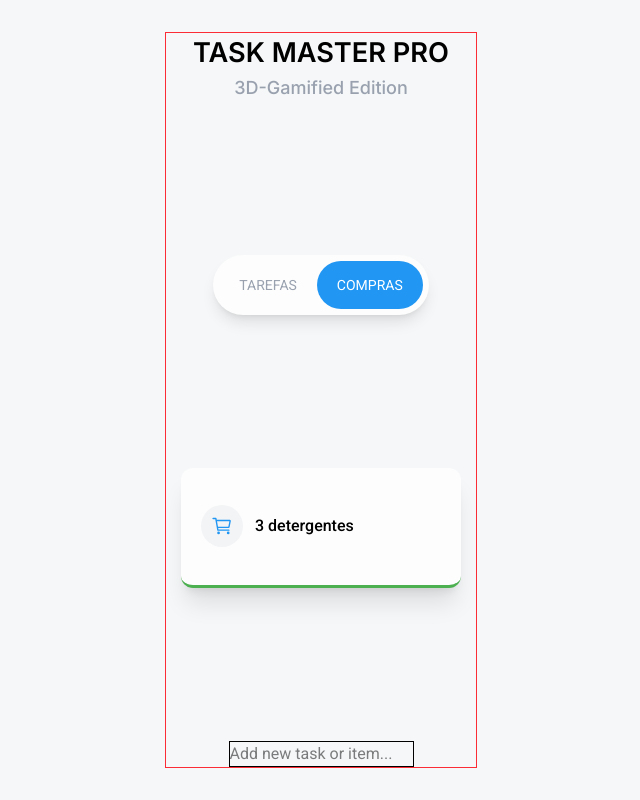
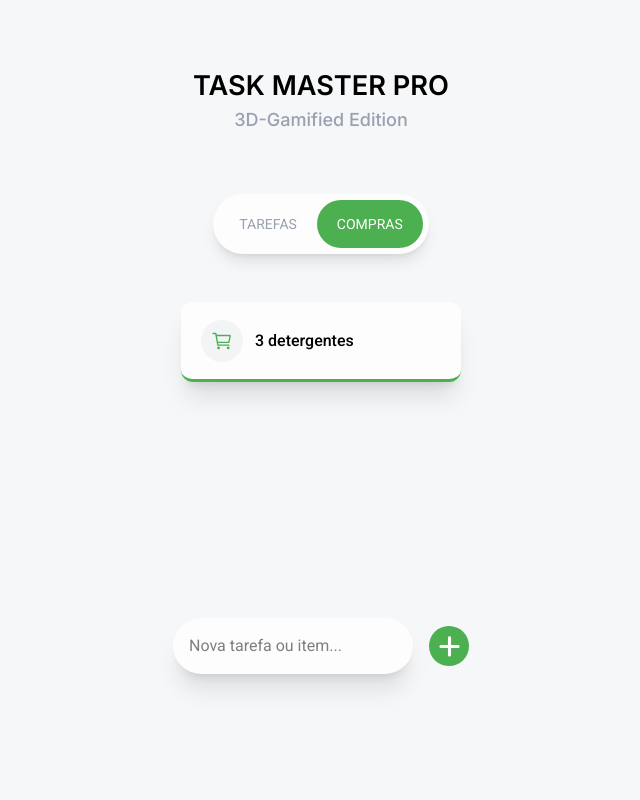
Before and after one commit to ed-matheus/React-Task-Master, a React (Vite) app: page / in a window 1280 px wide. Both pictures are taken after a click on the button "COMPRAS". Shown: the whole page, without its empty margins (319-959 px from the left). Built offline with nearby package versions, Linux system fonts and the light colour scheme.

Commit message:
ajustes no layout e finalização do componente "ItemForm"

```diff
--- a/src/App.jsx
+++ b/src/App.jsx
@@ -4,26 +4,29 @@ import { useState } from 'react'
 // Componentes
 import ListToggle from './components/ListToggle'
 import ItemCard from './components/ItemCard'
+import ItemForm from './components/ItemForm'
 
 function App() {
   const [currentView, setCurrentView] = useState('tasks')
 
   return (
-    <div className='border border-red-500 h-full w-78 flex flex-col items-center justify-between'>
-      <header className='flex flex-col'>
+    <div className='h-full w-78 flex flex-col items-center justify-center'>
+      <div>
         <h2 className='font-semibold text-[1.7rem]'>TASK MASTER PRO</h2>
-        <h2 className='text-gray-400 font-medium text-lg'>3D-Gamified Edition</h2>
-      </header>
+        <h3 className='text-gray-400 font-light text-lg'>3D-Gamified Edition</h3>
+      </div>
 
-      <ListToggle currentView={currentView} setCurrentView={setCurrentView} />
+      {/* Conteúdo principal */}
+      <div className='flex flex-col items-center justify-between gap-20 py-15 h-150'>
+        {/* Container do Toggle e Card de Tarefa/Item */}
+        <div className='flex flex-col items-center gap-12'>
+          <ListToggle currentView={currentView} setCurrentView={setCurrentView} />
+          <ItemCard currentView={currentView} />
+        </div>
 
-      {/* Tasks */}
-      <main>
-        <ItemCard currentView={currentView} />
-      </main>
-
-      {/* Input */}
-      <input type="text" placeholder='Add new task or item...' className='border' />
+        {/* Form */}
+        <ItemForm currentView={currentView} />
+      </div>
     </div>
   )
 }
--- a/src/components/ItemCard.jsx
+++ b/src/components/ItemCard.jsx
@@ -5,18 +5,17 @@ const ItemCard = ({ currentView }) => {
     <>
       {currentView === 'tasks'
         ?
-        <div className="bg-(--light-card) p-5 w-70 h-30 rounded-xl shadow-xl flex items-center justify-start gap-3">
-          <div className="bg-linear-to-b from-blue-400 to-blue-500 w-3 shrink-0 h-full rounded-xl"></div>
+        <div className="bg-(--light-card) p-5 w-70 h-20 rounded-xl shadow-xl border-b-3 border-(--secondary) flex items-center justify-start gap-3">
+          <div className="bg-linear-to-b from-blue-400 to-blue-500 w-2 shrink-0 h-10 rounded-xl"></div>
           <span className="font-semibold text-start break-all">Varrer o quarto</span>
         </div>
         :
-        <div className="bg-(--light-card) p-5 w-70 h-30 rounded-xl shadow-xl border-b-3 border-(--primary) flex items-center justify-start gap-3">
+        <div className="bg-(--light-card) p-5 w-70 h-20 rounded-xl shadow-xl border-b-3 border-(--primary) flex items-center justify-start gap-3">
           <div className="bg-gray-100 p-2.5 rounded-full">
-            <IoCartOutline size={22} className="text-(--secondary)" />
+            <IoCartOutline size={22} className="text-(--primary)" />
           </div>
           <span className="font-semibold text-start break-all">3 detergentes</span>
         </div>
-
       }
     </>
   )
--- a/src/components/ItemForm.jsx
+++ b/src/components/ItemForm.jsx
@@ -1,6 +1,37 @@
-const ItemForm = () => {
+import { FaPlus } from "react-icons/fa6";
+
+const ItemForm = ({ currentView }) => {
+  const getItem = (e) => {
+    e.preventDefault();
+
+    const itemField = document.querySelector('.task-input');
+    const item = document.querySelector('.task-input').value;
+    console.log(item);
+
+    itemField.value = '';
+  }
+
   return (
-    <div>ItemForm</div>
+    <form action="" className='flex items-center justify-between gap-4'>
+      <input
+        type="text"
+        placeholder='Nova tarefa ou item...'
+        className={`task-input p-4 w-60 rounded-full bg-(--light-card) shadow-xl focus:outline-1 ${currentView === 'tasks' ? 'focus:outline-(--secondary)' : 'focus:outline-(--primary)'}`}
+      />
+
+      <button type="submit" onClick={(e) => getItem(e)} className={`${currentView === 'tasks' ? 'bg-(--secondary)' : 'bg-(--primary)'} w-10 h-10 rounded-full flex items-center justify-center`}>
+        <FaPlus size={25} color={'white'} />
+      </button>
+
+      {/* <input type="date" />
+
+      <select name="" id="">
+        <option disabled>Escolha um horário</option>
+        <option value="">10:00</option>
+        <option value="">11:00</option>
+        <option value="">12:00</option>
+      </select> */}
+    </form>
   )
 }
 
--- a/src/components/ListToggle.jsx
+++ b/src/components/ListToggle.jsx
@@ -23,7 +23,7 @@ const ListToggle = ({ currentView, setCurrentView }) => {
         type="button"
         className={`
           ${currentView === 'groceries'
-            ? 'py-3 px-5 bg-(--secondary) rounded-full text-white'
+            ? 'py-3 px-5 bg-(--primary) rounded-full text-white'
             : 'py-3 px-5 rounded-full'
           }
         `}
--- a/src/index.css
+++ b/src/index.css
@@ -30,6 +30,10 @@ body {
   background-color: var(--light-bg);
 }
 
-h1, h2 {
+h1, h2, h3 {
   font-family: 'Inter', sans-serif;
 }
+
+/* .task-input {
+  border: 1px solid red;
+} */
```
